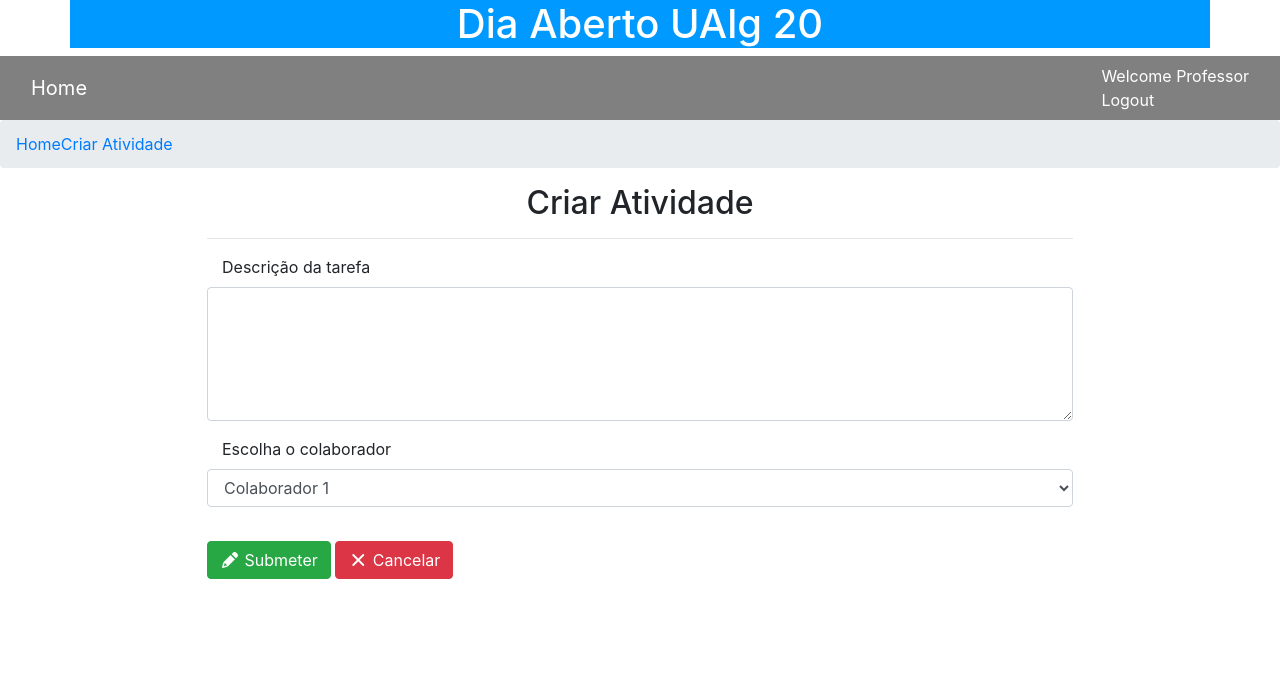
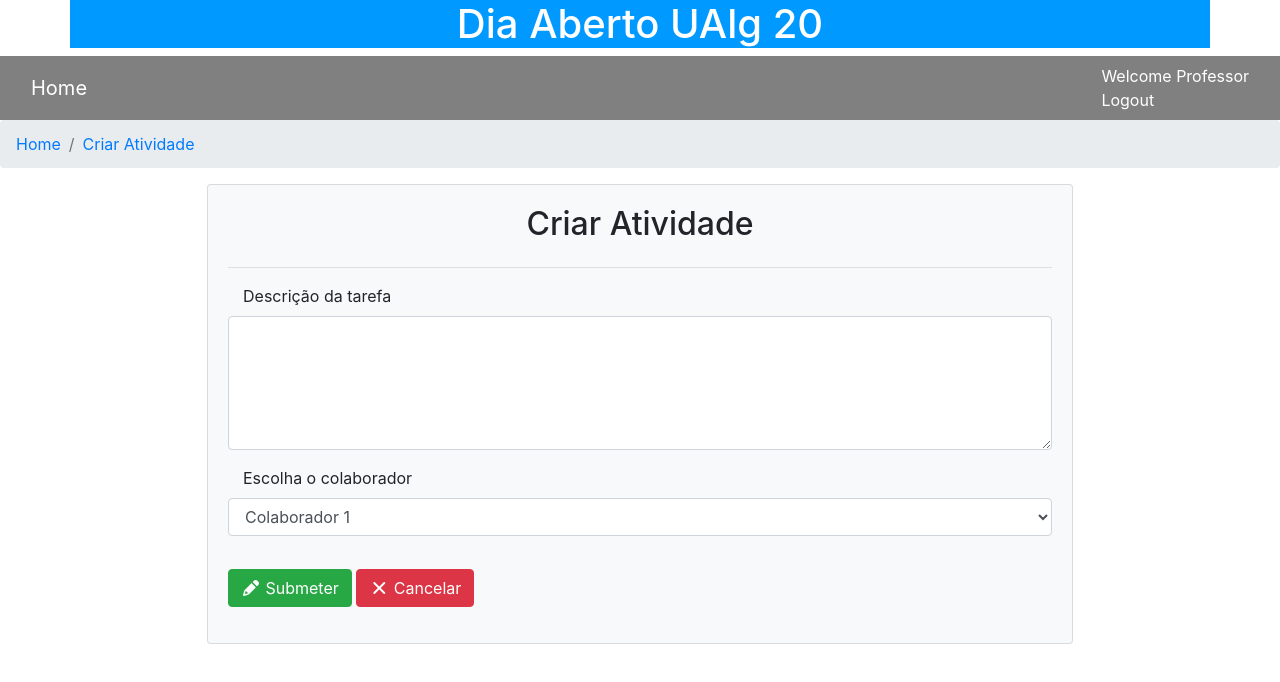
Before and after one commit to DFaustino6/IPM-PAF, a plain HTML site: page criar_tarefa.html in a window 1280 px wide. Drawn offline with nearby package versions, Linux system fonts and the light colour scheme.

Commit message:
Update criar_tarefa.html

```diff
--- a/criar_tarefa.html
+++ b/criar_tarefa.html
@@ -29,15 +29,17 @@
     </nav>
     <!--End_Navbar-->
     <!--Breadcrumb-->
+    <nav aria-label="breadcrumb">
     <ul class="breadcrumb">
-      <li><a href="#">Home</a></li>
-      <li><a href="#">Criar Atividade</a></li>
+        <li class="breadcrumb-item"><a href="#">Home</a></li>
+        <li class="breadcrumb-item"><a href="#">Criar Atividade</a></li>
     </ul>
+    </nav>
     <!--End_Breadcrumb-->
     <div class="container" style="width: 70%;">
       <div class="row">
         <div class="col-sm-12">
-          <div class="well">
+          <div class="card card-body bg-light">
             <h2 style="text-align: center">Criar Atividade</h2>
             <hr>
             <!--Form-->
@@ -73,5 +75,4 @@
     <script src="https://cdn.jsdelivr.net/npm/popper.js@1.16.0/dist/umd/popper.min.js"></script>
     <script src="https://stackpath.bootstrapcdn.com/bootstrap/4.4.1/js/bootstrap.min.js"></script>
   </body>
-
   </html>
```
